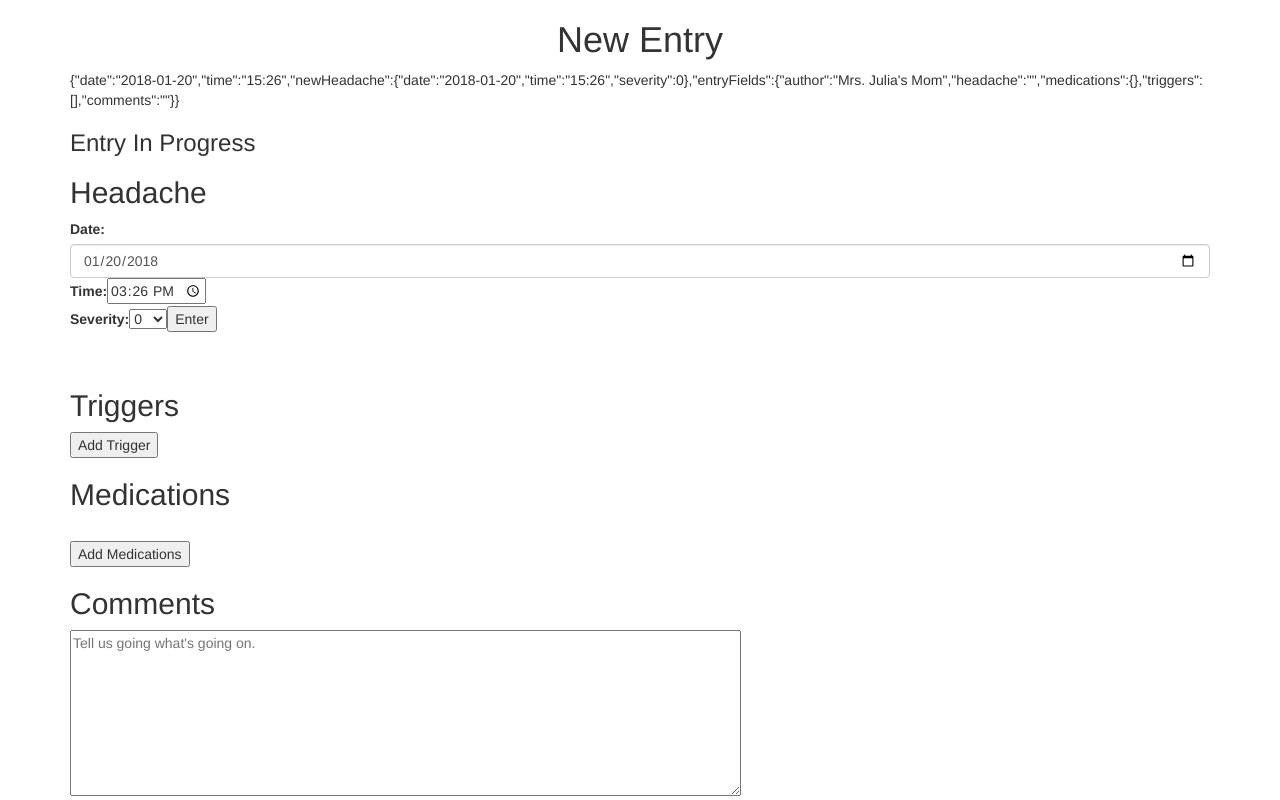
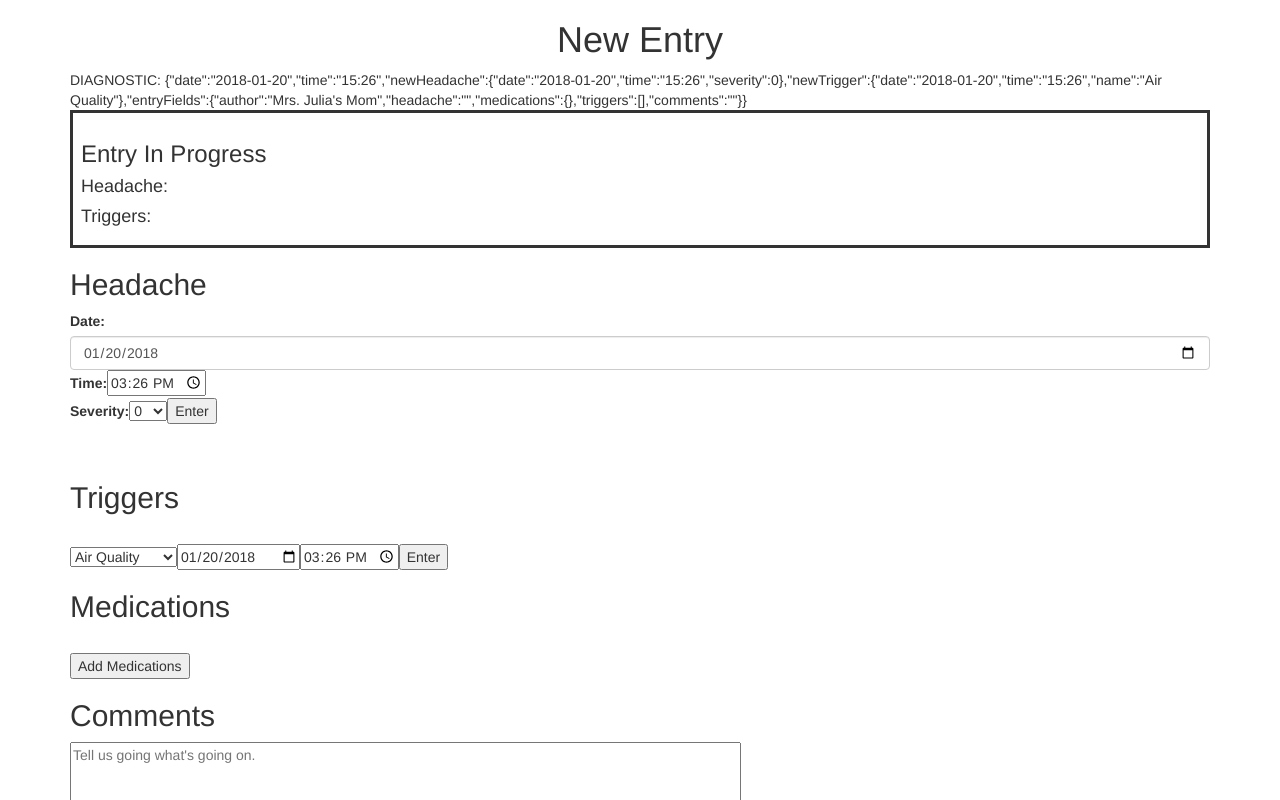
Before and after one commit to abchapman93/new-entry-mini-app, an Angular app: page / in a window 1280 px wide. Shown: the top 800 px of the page. Built offline with nearby package versions, Linux system fonts and the light colour scheme.

Commit message:
changed modeling of triggers, added view at top

```diff
--- a/src/app/entry-form/entry-form.component.css
+++ b/src/app/entry-form/entry-form.component.css
@@ -21,3 +21,8 @@ h1 {
   margin-right: .8em;
   border-radius: 8px 0 0 8px;
 }
+
+.report {
+  border-style: solid;
+  padding: 8px;
+}
--- a/src/app/entry-form/entry-form.component.html
+++ b/src/app/entry-form/entry-form.component.html
@@ -1,25 +1,26 @@
 <div class="container">
   <h1>New Entry</h1>
   <form (ngSubmit)="onSubmit()" #entryForm="ngForm">
+    DIAGNOSTIC:
     {{diagnostic}}
+    <div class="report">
 
       <h3>Entry In Progress</h3>
       <!-- Display all the variables that have been created -->
           <!-- TODO: give each new entry it's own template or something -->
+      <h4 class="entryHeader">Headache:</h4>
       <div *ngIf="hasHeadache">
-      <h4 class="entryHeader">Headache:</h4>
-      <button type="button" name="button" (click)="removeHeadache()">Remove</button>
         <ul>
           <li>
-          <span class="badge">Severity: {{model.entryFields.headache.severity}}</span>
-        </li>
-        <li>
-          <span class="badge">{{model.entryFields['headache']['date'] + ' ' + model.entryFields['headache']['time']}}</span>
+            <span class="badge">Severity: {{model.entryFields['headache']['severity']}}
+                Date: {{model.entryFields['headache']['date'] + ' ' + model.entryFields['headache']['time']}}
+            </span>
+            <button type="button" name="button" (click)="removeHeadache()">Remove</button>
           </li>
         </ul>
       </div>
+      <h4 class="entryHeader">Triggers:</h4>
       <div *ngIf="hasTrigger">
-      <h4 class="entryHeader">Triggers:</h4>
         <ul>
           <li  *ngFor="let entry of model.entryFields['triggers']; index as i"
                 name="currentTriggers">
@@ -28,6 +29,7 @@
           </li>
 
         </ul>
+      </div>
     </div>
 
 
@@ -53,11 +55,8 @@
 
     <br>
     <h2>Triggers</h2>
-    <button type="button" name="add-trigger" (click)="addOneTrigger()">Add Trigger</button>
-    <div *ngIf="hasTrigger" class="form-group">
-      <br >
-
-
+    <!-- <button *ngIf="!hasTrigger" type="button" name="add-trigger" (click)="addOneTrigger()">Add Trigger</button> -->
+    <div class="form-group">
       <br>
       <!-- Field for new Trigger -->
       <div class="" name="newTrigger">
--- a/src/app/entry-form/entry-form.component.ts
+++ b/src/app/entry-form/entry-form.component.ts
@@ -89,6 +89,7 @@ export class EntryFormComponent implements OnInit {
   */
   addNewTrigger() {
     console.log("In addNewTrigger");
+    this.hasTrigger = true;
     this.model.newTrigger.idx = this.model.entryFields['triggers'].length;
     let newTrigger = Object.assign({}, this.model.newTrigger);
     this.model.entryFields['triggers'].push(newTrigger);
@@ -111,7 +112,7 @@ export class EntryFormComponent implements OnInit {
 
   addNewHeadache() {
     let newHeadache = Object.assign({},  this.model.newHeadache);
-    this.model.headache = newHeadache;
+    this.model.entryFields.headache = newHeadache;
     this.hasHeadache = true;
   }
 
--- a/src/app/entry.ts
+++ b/src/app/entry.ts
@@ -58,6 +58,7 @@ export class Entry extends BaseEntryField {
     super();
 
     this.newHeadache = new HeadacheEntry();
+    this.newTrigger = new TriggerEntry("Air Quality");
     // TODO: these should be default be empty fields.
     // Figure out how to do that without throwing errors
     this.entryFields = {
```
Lines whose indentation alone changed are shown as unchanged.
